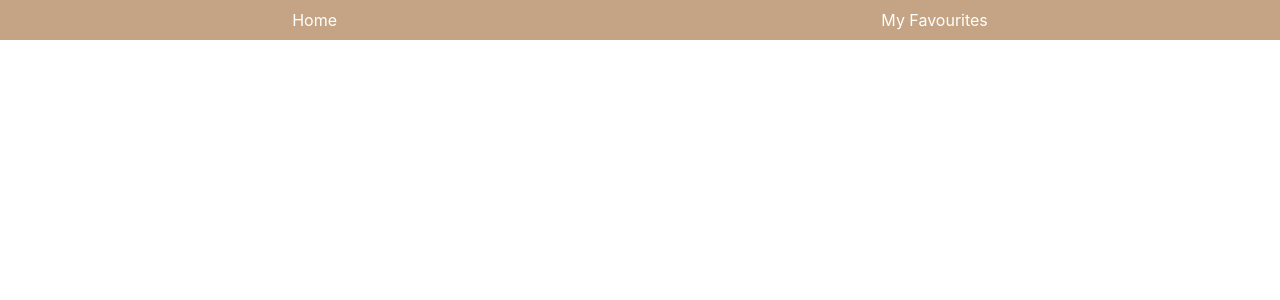
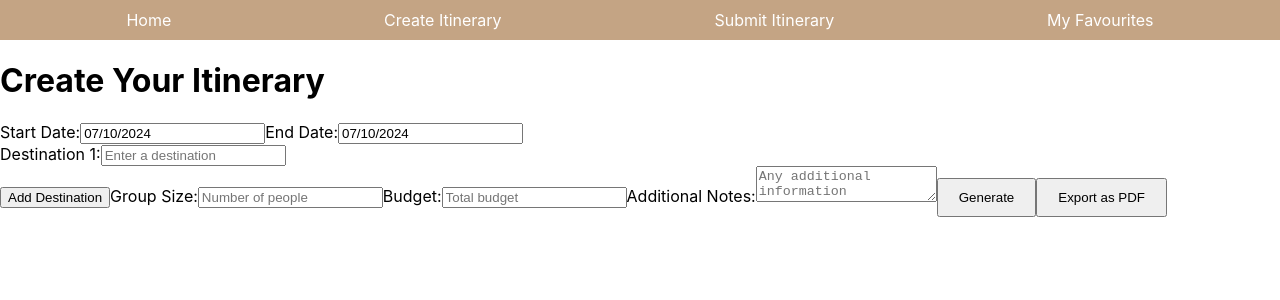
Before and after one commit to abdillahinur/GetawayGenius, a React (Create React App) app: page /Generate-Itinerary in a window 1280 px wide. Before the commit this address had no page. Shown: the top 300 px of the page. Built offline with nearby package versions, Linux system fonts and the light colour scheme.

Commit message:
Migrated AI Generation to separate webpage

```diff
--- a/package.json
+++ b/package.json
@@ -10,6 +10,7 @@
     "html2canvas": "^1.4.1",
     "jspdf": "^2.5.1",
     "react": "^18.3.1",
+    "react-datepicker": "^7.3.0",
     "react-dom": "^18.3.1",
     "react-router-dom": "^6.24.1",
     "react-scripts": "5.0.1",
--- a/src/AppRouter.js
+++ b/src/AppRouter.js
@@ -3,11 +3,15 @@ import React from 'react';
 import { BrowserRouter as Router, Route, Routes } from 'react-router-dom';
 import Home from './pages/Home';
 import Favourites from './pages/Favourites';
+import SubmitItinerary from './pages/SubmitItinerary';
+import GenerateItinerary from './pages/GenerateItinerary';
 import NavigationBar from './components/NavigationBar';
 
 export const routes = [
   { path: '/', name: 'Home', component: <Home /> },
-  { path: '/favourites', name: 'My Favourites', component: <Favourites /> },
+  { path: '/Generate-Itinerary', name: 'Create Itinerary', component: <GenerateItinerary />},
+  { path: '/Submit-Itinerary', name: 'Submit Itinerary', component: <SubmitItinerary />},
+  { path: '/Favourites', name: 'My Favourites', component: <Favourites /> },
 ];
 
 const AppRouter = () => {
--- /dev/null
+++ b/src/pages/GenerateItinerary.js
@@ -0,0 +1,172 @@
+import React, { useState, useRef } from 'react';
+import DatePicker from 'react-datepicker';
+import "react-datepicker/dist/react-datepicker.css";
+import { GoogleGenerativeAI } from "@google/generative-ai";
+import jsPDF from 'jspdf';
+import html2canvas from 'html2canvas';
+
+const GenerateItinerary = () => {
+    const genAI = new GoogleGenerativeAI('AIzaSyDXxBk0O2i9-bRvWEgycp95F1RmfQN5Z3A');
+    const [formDetails, setFormDetails] = useState({
+        startDate: new Date(),
+        endDate: new Date(),
+        destinations: [''],
+        groupSize: '',
+        budget: '',
+        currency: '',
+        notes: ''
+    });
+    const [aiResponse, setResponse] = useState('');
+    const [loading, setLoading] = useState(false);
+    const ref = useRef(null);  // Reference for the part of the component to be captured
+
+    const handleInputChange = (field, value) => {
+        setFormDetails(prev => ({ ...prev, [field]: value }));
+    };
+
+    const handleDestinationChange = (index, value) => {
+        const updatedDestinations = [...formDetails.destinations];
+        updatedDestinations[index] = value;
+        setFormDetails(prev => ({ ...prev, destinations: updatedDestinations }));
+    };
+
+    const addDestination = () => {
+        setFormDetails(prev => ({
+            ...prev,
+            destinations: [...prev.destinations, '']
+        }));
+    };
+
+    const removeDestination = index => {
+        const updatedDestinations = formDetails.destinations.filter((_, i) => i !== index);
+        setFormDetails(prev => ({
+            ...prev,
+            destinations: updatedDestinations
+        }));
+    };
+
+    const handleDateChange = (field, date) => {
+        setFormDetails(prev => ({ ...prev, [field]: date }));
+    };
+
+    async function generateItinerary() {
+        setLoading(true);
+        const { startDate, endDate, destinations, groupSize, budget, currency, notes } = formDetails;
+        const prompt = `Create a detailed vacation itinerary from ${startDate.toDateString()} to ${endDate.toDateString()} for destinations ${destinations.join(', ')} with a group of ${groupSize} people, budget ${budget} ${currency}, notes: ${notes}`;
+        const result = await genAI.getGenerativeModel({ model: "gemini-pro" }).generateContent(prompt);
+        const text = await result.response.text();
+        setResponse(text);
+        setLoading(false);
+    }
+
+    const exportPDF = () => {
+        if (ref.current) {
+            html2canvas(ref.current, {
+                scale: 2, // Increase the scale for better resolution
+                useCORS: true // This helps with loading images from external URLs
+            }).then(canvas => {
+                const imgData = canvas.toDataURL('image/png');
+                const pdfWidth = canvas.width * 0.264583; // Convert pixels to mm
+                const pdfHeight = canvas.height * 0.264583; // Convert pixels to mm
+                const pdf = new jsPDF({
+                    orientation: pdfWidth > pdfHeight ? 'l' : 'p',
+                    unit: 'mm',
+                    format: [pdfWidth, pdfHeight]
+                });
+                pdf.addImage(imgData, 'PNG', 0, 0, pdfWidth, pdfHeight);
+                pdf.save("itinerary.pdf");
+            });
+        }
+    };
+
+    const renderItineraryTable = (text) => {
+        if (!text) return <p>No itinerary data available.</p>;
+
+        // Split the text by double new lines to identify separate days or sections
+        const sections = text.split('\n\n').filter(section => section.trim().length > 0);
+
+        if (!sections.length) return <p>No valid itinerary data found.</p>;
+
+        return (
+            <table ref={ref} className="itinerary-table" style={{ width: '100%', borderCollapse: 'collapse' }}>
+                <thead>
+                    <tr>
+                        <th>Date and Location</th>
+                        <th>Activities</th>
+                    </tr>
+                </thead>
+                <tbody>
+                    {sections.map((section, index) => {
+                        const parts = section.split('\n').filter(line => line.trim().length > 0);
+                        const header = parts[0];
+                        const activities = parts.slice(1).join(', ');  // Combine all activities into a single string
+                        return (
+                            <tr key={index}>
+                                <td>{header}</td>
+                                <td>{activities}</td>
+                            </tr>
+                        );
+                    })}
+                </tbody>
+            </table>
+        );
+    };
+
+
+
+    return (
+        <div>
+            <h1>Create Your Itinerary</h1>
+            <div>
+                <label>
+                    Start Date:
+                    <DatePicker selected={formDetails.startDate} onChange={date => handleDateChange('startDate', date)} />
+                </label>
+                <label>
+                    End Date:
+                    <DatePicker selected={formDetails.endDate} onChange={date => handleDateChange('endDate', date)} minDate={formDetails.startDate} />
+                </label>
+                {formDetails.destinations.map((destination, index) => (
+                    <div key={index}>
+                        <label>
+                            Destination {index + 1}:
+                            <input type="text" value={destination} onChange={e => handleDestinationChange(index, e.target.value)} placeholder="Enter a destination" />
+                        </label>
+                        {formDetails.destinations.length > 1 && (
+                            <button type="button" onClick={() => removeDestination(index)}>Remove</button>
+                        )}
+                    </div>
+                ))}
+                <button type="button" onClick={addDestination}>Add Destination</button>
+                <label>
+                    Group Size:
+                    <input type="number" value={formDetails.groupSize} onChange={e => handleInputChange('groupSize', e.target.value)} placeholder="Number of people" />
+                </label>
+                <label>
+                    Budget:
+                    <input type="text" value={formDetails.budget} onChange={e => handleInputChange('budget', e.target.value)} placeholder="Total budget" />
+                </label>
+                {formDetails.budget && (
+                    <label>
+                        Currency:
+                        <select value={formDetails.currency} onChange={e => handleInputChange('currency', e.target.value)} required>
+                            <option value="">Select Currency</option>
+                            <option value="USD">USD</option>
+                            <option value="EUR">EUR</option>
+                            <option value="GBP">GBP</option>
+                        </select>
+                    </label>
+                )}
+                <label>
+                    Additional Notes:
+                    <textarea value={formDetails.notes} onChange={e => handleInputChange('notes', e.target.value)} placeholder="Any additional information" />
+                </label>
+                <button style={{ padding: '10px 20px' }} onClick={generateItinerary}>Generate</button>
+                <button style={{ padding: '10px 20px' }} onClick={exportPDF}>Export as PDF</button>
+            </div>
+            {loading ? <p>Loading...</p> : (aiResponse && renderItineraryTable(aiResponse))}
+        </div>
+    );
+};
+
+export default GenerateItinerary;
```
Also changed, not shown: src/pages/GenerateItinerary.css (added, +19 -0 lines), 1 other file (tests, documents, lock files or other folders).
